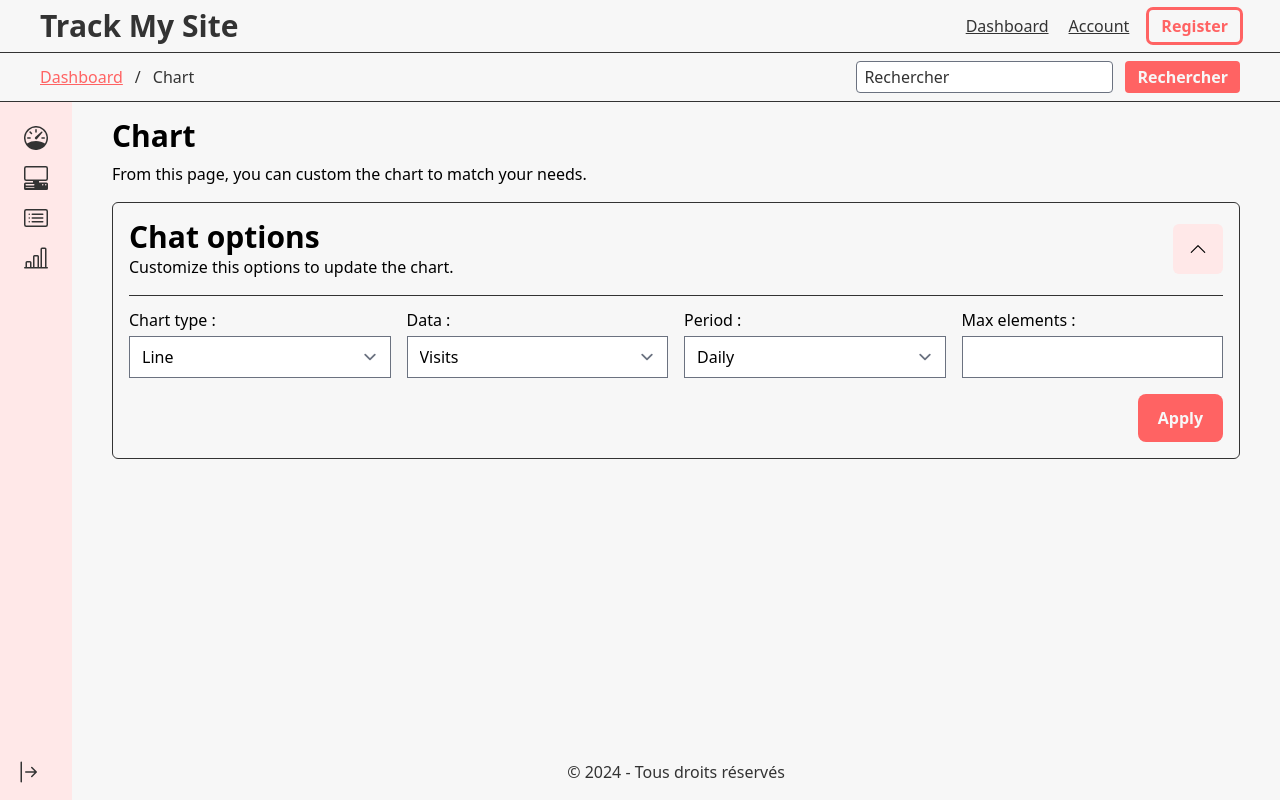
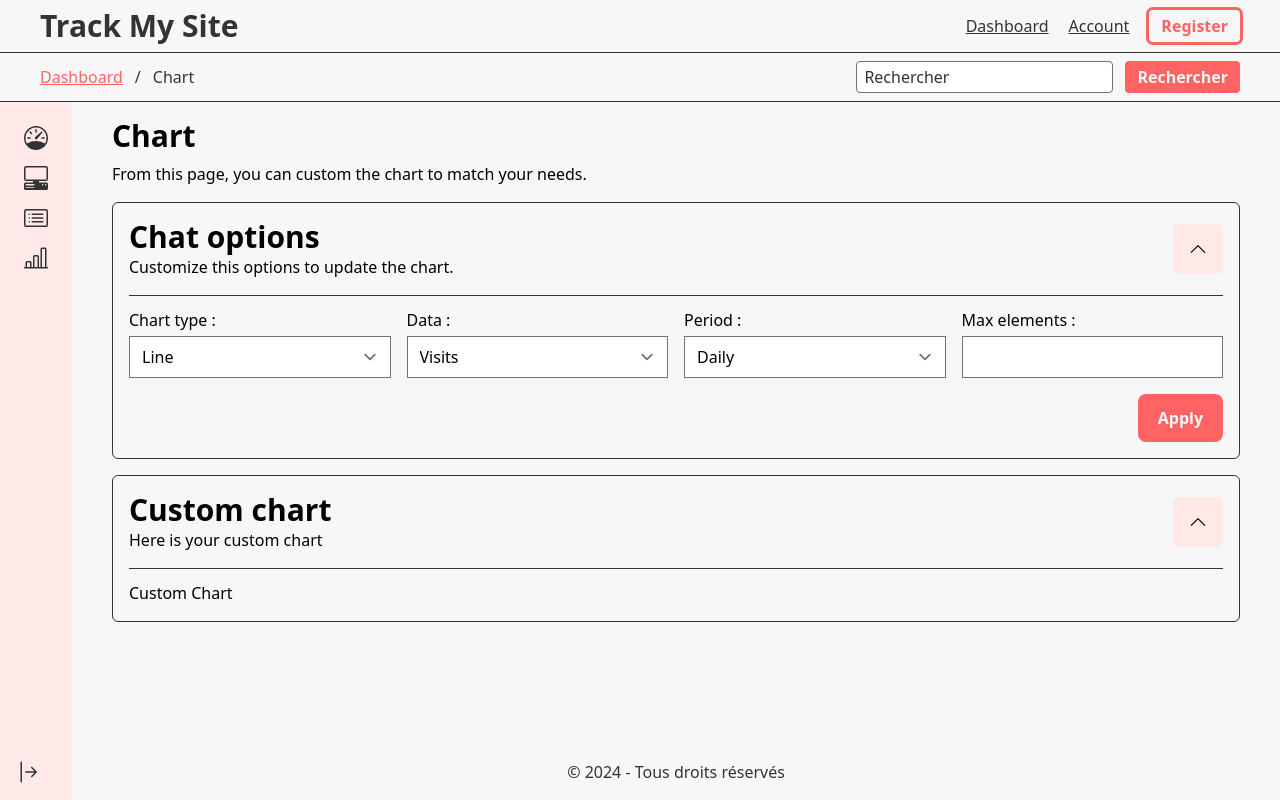
Before and after one commit to eliooooooo/Vue-Dashboard, a Vue app: page /chart in a window 1280 px wide. Built offline with nearby package versions, Linux system fonts and the light colour scheme.

Commit message:
Fix: change imports url

```diff
--- a/src/components/Chart.vue
+++ b/src/components/Chart.vue
@@ -45,5 +45,8 @@ const periodAvaible = ['daily', 'weekly', 'monthly', 'yearly'];
                 <p class="btn primary">Apply</p>
             </div>
         </ContainerSimple>
+        <ContainerSimple title="Custom chart" desc="Here is your custom chart" :toggle="true" class="col-span-12">
+            Custom Chart
+        </ContainerSimple>
     </div>
 </template>
```
Also changed, not shown: src/router/index.js (+5 -5 lines).
